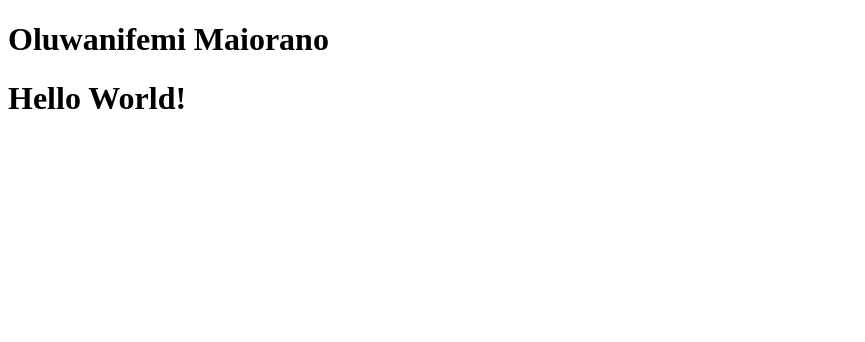
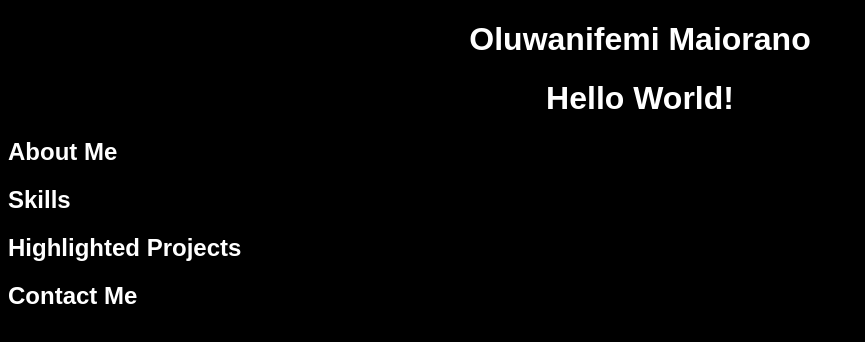
Before and after one commit to oluwanifemi-cse/oluwanifemi-cse.github.io, a plain HTML site: page index.html in a window 1280 px wide. Shown: the whole page, without its empty margins (0-865 px from the left). Drawn offline with Linux system fonts and the light colour scheme.

Commit message:
Font change and Background Color change

```diff
--- a/index.html
+++ b/index.html
@@ -4,10 +4,26 @@
         <title>
             CSCE 190: Oluwanifemi Maiorano
         </title>
+
+        <link rel="stylesheet" href ="style.css"/>
+
     </head>
 
     <body>
         <h1>Oluwanifemi Maiorano</h1>
         <h1>Hello World!</h1>
+
+        <h2>About Me</h2>
+        <div class ="about"></div>
+
+        <h2>Skills</h2>
+        <div class="skills"></div>
+
+        <h2>Highlighted Projects</h2>
+        <div class="projects"></div>
+
+        <h2>Contact Me</h2>
+        <div class="contact"></div>
+
     </body>
 </html>
--- /dev/null
+++ b/style.css
@@ -0,0 +1,14 @@
+body {
+    background-color:black;
+    font-family: Arial, Helvetica, sans-serif;
+}
+
+h1 {
+    text-align: center;
+    color: white;
+}
+
+h2 {
+    color: white;
+
+}
```
